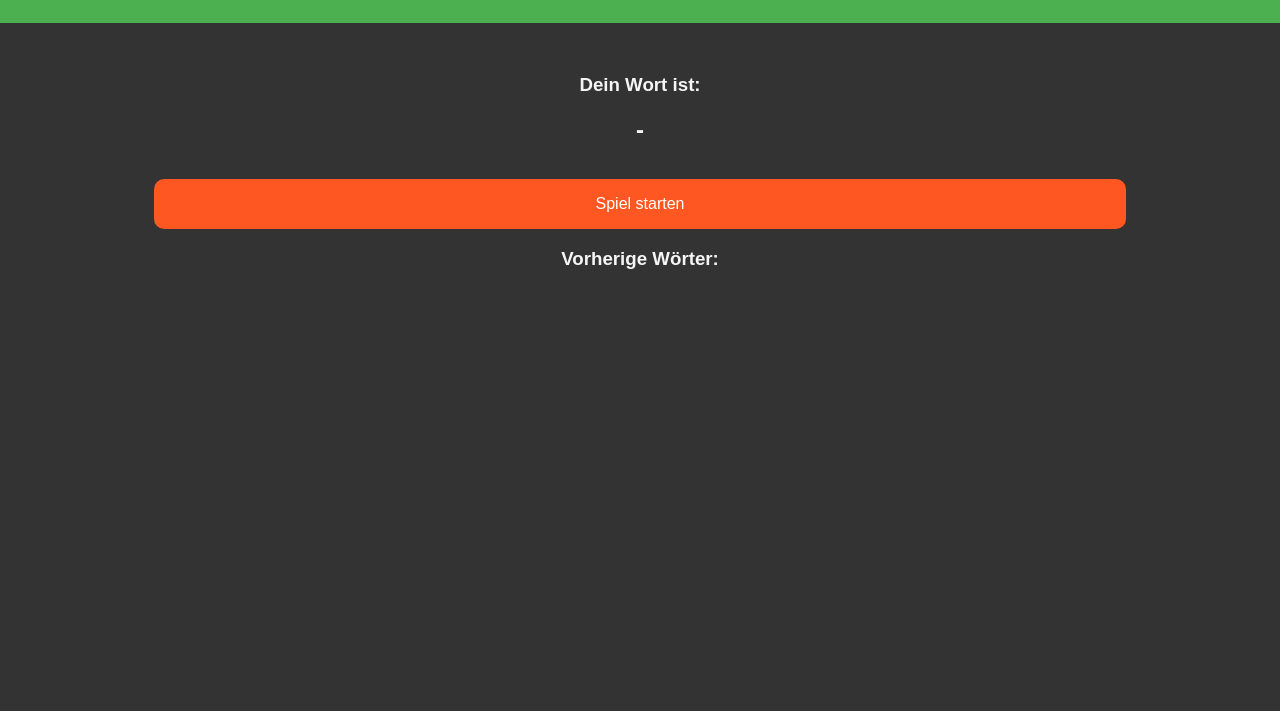
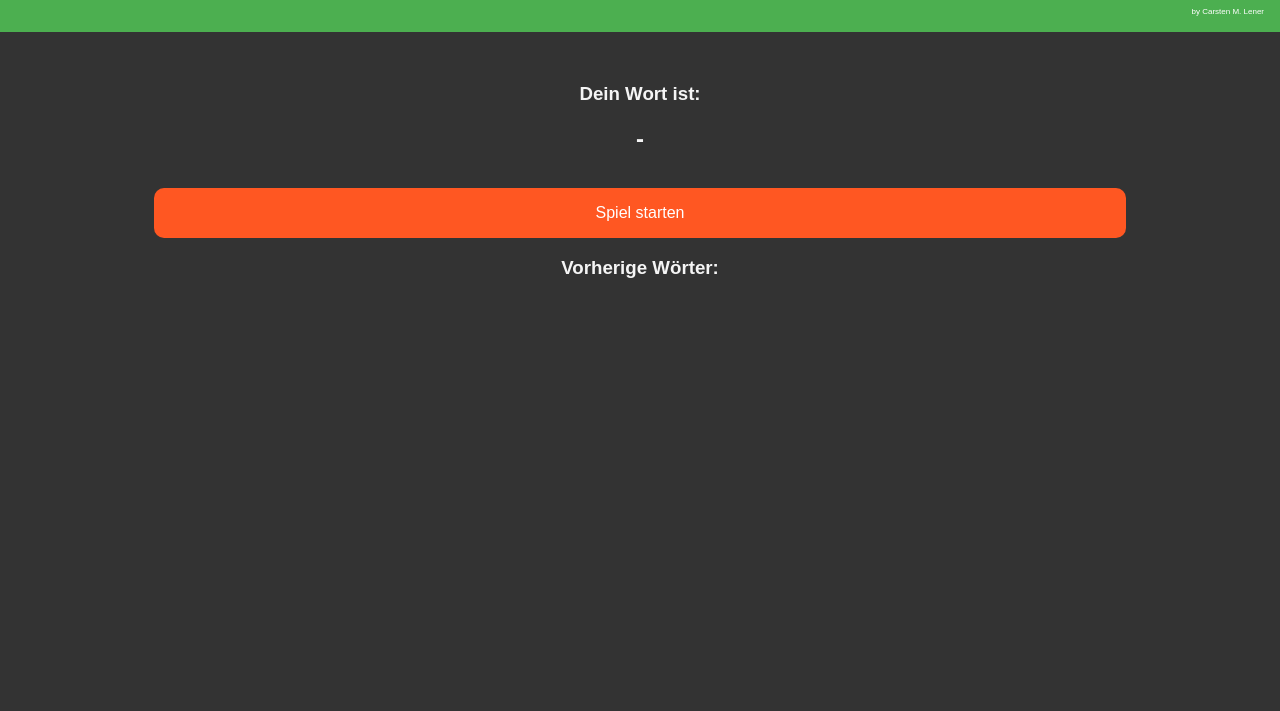
Before and after one commit to CML-source/montagsmaler, a plain HTML site: page index.html in a window 1280 px wide. Shown: the part 89-800 px from the top of the page. Drawn offline with Linux system fonts and the light colour scheme.

Commit message:
kleine Änderungen

```diff
--- a/index.html
+++ b/index.html
@@ -11,6 +11,7 @@
 <body>
     <header>
         <h1>Montagsmaler</h1>
+        <p>by Carsten M. Lener</p>
     </header>
     <main>
         <h3>Dein Wort ist:</h3>
--- a/styles.css
+++ b/styles.css
@@ -11,12 +11,16 @@ body {
     margin: 0;
     padding: 0;
 }
-
 header {
     background-color: var(--primary-color);
     color: white;
     padding: 1rem;
     text-align: center;
+}
+header p {
+    margin: 0;
+    font-size: 0.5rem;
+    text-align: right;
 }
 main {
     padding: 2rem;
```
